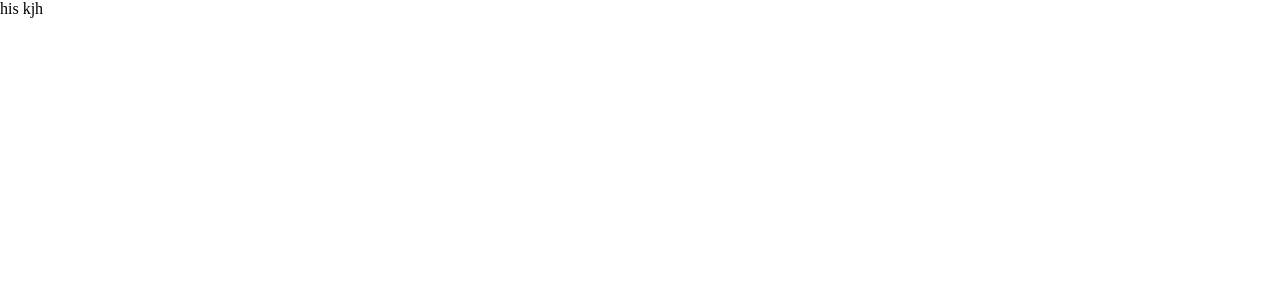
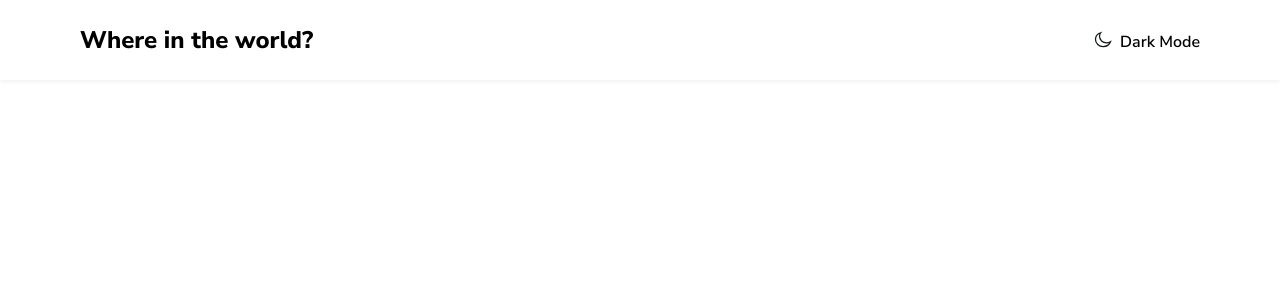
Before and after one commit to hadijah10/RESTCountryAPI, an Angular app: page / in a window 1280 px wide. Shown: the top 300 px of the page. Built offline with nearby package versions, Linux system fonts and the light colour scheme.

Commit message:
fix: update  headercontent with its html

```diff
--- a/src/app/app.component.html
+++ b/src/app/app.component.html
@@ -1 +1,2 @@
-<p>his kjh</p>
+<app-header></app-header>
+<router-outlet></router-outlet>
--- a/src/app/app.component.ts
+++ b/src/app/app.component.ts
@@ -1,9 +1,10 @@
 import { Component } from '@angular/core';
 import { RouterOutlet } from '@angular/router';
+import { HeaderComponent } from './components/header/header.component';
 
 @Component({
   selector: 'app-root',
-  imports: [RouterOutlet],
+  imports: [RouterOutlet, HeaderComponent],
   templateUrl: './app.component.html',
   styleUrl: './app.component.scss'
 })
--- a/src/app/app.routes.ts
+++ b/src/app/app.routes.ts
@@ -1,3 +1,5 @@
 import { Routes } from '@angular/router';
 
-export const routes: Routes = [];
+export const routes: Routes = [
+
+];
--- a/src/app/components/header/header.component.html
+++ b/src/app/components/header/header.component.html
@@ -1 +1,11 @@
-<p>header works!</p>
+<header class="header">
+    <h2>Where in the world?</h2>
+<section class="end">
+    <a>
+        <svg width="18" height="17" viewBox="0 0 18 17" fill="none" xmlns="http://www.w3.org/2000/svg">
+        <path fill-rule="evenodd" clip-rule="evenodd" d="M12.5532 11.815C8.66857 11.815 5.51929 8.92783 5.51929 5.36821C5.51929 4.0253 5.96679 2.78158 6.73143 1.75C3.69036 2.69515 1.5 5.33122 1.5 8.43807C1.5 12.3385 4.94929 15.5 9.20357 15.5C12.5929 15.5 15.4696 13.4932 16.5 10.7045C15.375 11.4048 14.0161 11.815 12.5532 11.815Z" fill="white" stroke="#111517" stroke-width="1.25"/>
+        </svg>
+    </a>
+    <h5>Dark Mode</h5>
+</section>
+</header>
--- a/src/app/components/header/header.component.scss
+++ b/src/app/components/header/header.component.scss
@@ -0,0 +1,25 @@
+@use 'mixins' as *;
+@use 'variables' as *;
+
+:host{
+
+
+}
+
+header{
+     height: 5rem;
+    padding: 24px 80px;
+    @include flex($direction:row,$justify:space-between,$align:baseline);
+    width:100%;
+    box-shadow: 0px 2px 4px 0px $shardow-color;
+    .end{
+        @include flex(row,$gap:0.5rem);
+    }
+}
+h2{
+    @include TextPreset1;
+
+}
+h5{
+    @include TextPreset2;
+}
--- a/src/app/styles/_mixins.scss
+++ b/src/app/styles/_mixins.scss
@@ -1,6 +1,10 @@
 @use 'fonts' as *;
-@mixin flex(){
-
+@mixin flex($direction:row,$justify:start,$align:start,$gap:0){
+display: flex;
+flex-direction: $direction;
+justify-content: $justify;
+align-items: $align;
+gap:$gap
 }
 
 @mixin TextPreset1{
--- a/src/app/styles/_variables.scss
+++ b/src/app/styles/_variables.scss
@@ -9,3 +9,5 @@ $dark-bg: #202C36;
 $dark-header-bg: #2B3844;
 $dark-text-color: #ffffff;
 $dar-search-color: #ffffff;
+
+$shardow-color: rgba(0,0,0,0.056);
--- a/src/styles.scss
+++ b/src/styles.scss
@@ -1,10 +1,12 @@
 /* You can add global styles to this file, and also import other style files */
+
 @use 'reset' as *;
 @use 'custom' as *;
+
 
 body{
     margin: 0;
     min-height: 100dvh;
     background-color: var(--background-color);
-
+     color: var(--text-color);
 }
```
